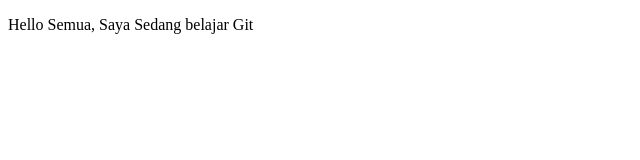
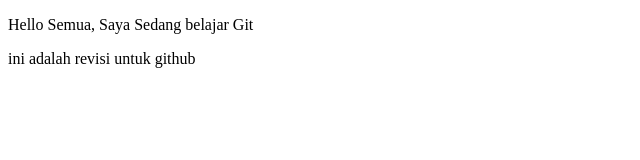
Before and after one commit to DK-ops/micro-SI, a plain HTML site: page index.html in a window 1280 px wide. Shown: the whole page, without its empty margins (0-640 px from the left). Drawn offline with Linux system fonts and the light colour scheme.

Commit message:
Menambahkan paragraf baru

```diff
--- a/index.html
+++ b/index.html
@@ -8,5 +8,7 @@
 </head>
 <body>
     <p>Hello Semua, Saya Sedang belajar Git</p>
+
+    <p>ini adalah revisi untuk github</p>
 </body>
 </html>
```
